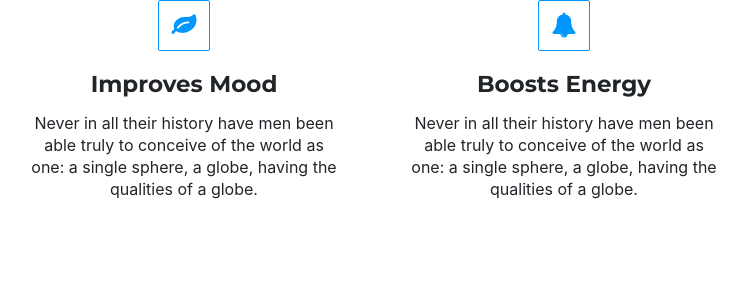
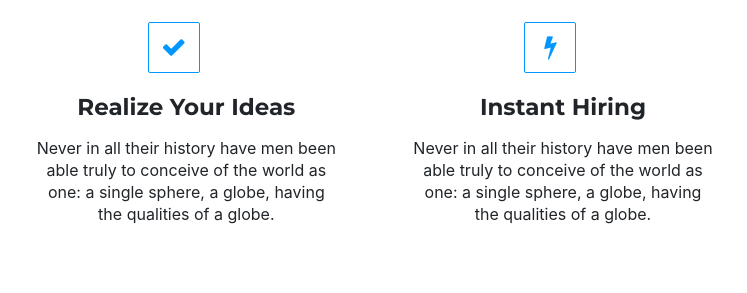
Before and after one commit to JRamirez95/Chamberos-CR, a PHP site: page /Inicio.html in a window 1280 px wide. Shown: the part 1316-1609 px from the top of the page, without its empty margins (76-823 px from the left). Run offline with PHP 8.4, Linux system fonts and the light colour scheme; some libraries are stand-ins or nearby versions.

Commit message:
Creacion de la pagina principal y otros
Se crea la pagina principla y se le hacen ciertos cambios a la pagina de inicio

```diff
--- a/Proyecto/Inicio.html
+++ b/Proyecto/Inicio.html
@@ -58,30 +58,30 @@
     <div class="row">
         <div class="col-md-12">
             <div class="heading">
-      <h2><small>Benefits of Exercise</small>To enjoy the glow of good health, you must exercise</h2>
+      <h2><small>Benefits of our platform </small>To trust in good service, join us</h2>
     </div>
         </div>
       <div class="col-md-8">
         <div class="row">
-            <div class="col-md-6 text-sm-center service-block"> <i class="fa fa-plus" aria-hidden="true"></i>
-          <h3>Better Sleep</h3>
+            <div class="col-md-6 text-sm-center service-block"> <i class="fa fa-lock" aria-hidden="true"></i>
+          <h3>Security</h3>
           <p>Never in all their history have men been able truly to conceive of the world as one: a single sphere, a globe, having the qualities of a globe.</p>
         </div>
-        <div class="col-md-6 text-sm-center service-block"> <i class="fa fa-leaf" aria-hidden="true"></i>
-          <h3>Reduces Weight</h3>
+        <div class="col-md-6 text-sm-center service-block"> <i class="fa fa-envelope" aria-hidden="true"></i>
+          <h3>Interacts Instantly</h3>
           <p>Never in all their history have men been able truly to conceive of the world as one: a single sphere, a globe, having the qualities of a globe.</p>
         </div>
-        <div class="col-md-6 text-sm-center service-block"> <i class="fa fa-leaf" aria-hidden="true"></i>
-          <h3>Improves Mood</h3>
+        <div class="col-md-6 text-sm-center service-block"> <i class="fa fa-check" aria-hidden="true"></i>
+          <h3>Realize Your Ideas</h3>
           <p>Never in all their history have men been able truly to conceive of the world as one: a single sphere, a globe, having the qualities of a globe.</p>
         </div>
-        <div class="col-md-6 text-sm-center service-block"> <i class="fa fa-bell" aria-hidden="true"></i>
-          <h3>Boosts Energy</h3>
+        <div class="col-md-6 text-sm-center service-block"> <i class="fa fa-flash" aria-hidden="true"></i>
+          <h3>Instant Hiring</h3>
           <p>Never in all their history have men been able truly to conceive of the world as one: a single sphere, a globe, having the qualities of a globe.</p>
         </div>
         </div>
       </div>
-      <div class="col-md-4"> <img src="http://grafreez.com/wp-content/temp_demos/burnout/img/side-01.jpg" class="img-fluid" /> </div>
+      <div class="col-md-4"> <img src="http://www.serfaci.com/wp-content/uploads/2016/08/home.jpg" class="img-fluid" /> </div>
     </div>
     <!-- /.row -->
   </div>
--- a/Proyecto/css/estilos.css
+++ b/Proyecto/css/estilos.css
@@ -95,7 +95,7 @@ section {
 	color: #000;
 }
 .top-bar a.navbar-brand span {
-	color: #0297ff;
+	color: #000;
 }
 .top-bar .nav-link {
 	color: #fff;
@@ -221,7 +221,7 @@ section {
 /* ABOUT SECTION
 -------------------------------------------------- */
 .about-sec {
-	background: url('http://grafreez.com/wp-content/temp_demos/burnout/img/para-01.jpg') no-repeat center center;
+	background: url('http://www.pelasgoshomes.com/wp-content/uploads/2015/12/SGHMaintenance_general_handyman_services.jpg') no-repeat center center;
 	background-size: cover;
 	color: #fff;
 	position: relative;
@@ -392,3 +392,122 @@ section {
     color: black;
     width: 100%;
 }
+
+
+/********************Principal***************************************/
+
+*{
+    box-sizing: border-box;
+      border: 1px solid transparent;
+}
+
+.home{
+    background: #4143A3;
+    /* For browsers that do not support gradients */
+    background: -webkit-linear-gradient(left top, #1E1E45, #4143A3, #848FD8,#CFD5EE,#ECEDF9);
+    /* For Safari 5.1 to 6.0 */
+    background: -o-linear-gradient(bottom right, #1E1E45, #4143A3, #848FD8,#CFD5EE,#ECEDF9);
+    /* For Opera 11.1 to 12.0 */
+    background: -moz-linear-gradient(bottom right, #1E1E45, #4143A3, #848FD8,#CFD5EE,#ECEDF9);
+    /* For Firefox 3.6 to 15 */
+    background: linear-gradient( to bottom right, #1E1E45, #4143A3, #848FD8,#CFD5EE,#ECEDF9);
+    /* Standard syntax */
+    height:100vh;
+    color: #fff;
+}
+.sidebar3
+{padding-top:30px;
+padding-left:30px;
+padding-right:0px;}
+.logo
+{
+float:left;
+}
+.logo > img
+{
+  box-shadow:0 0 0 1px #848FD8, 0 0 0 5px #1E1E45, 0 0 0 6px #848FD8,  -2px -2px 0 6px #00bcd4;
+  border:1px;
+  border-radius:100%;
+  padding:5px;
+
+}
+.name
+{ float:right;
+  clear:right;
+  padding:5px;
+  height: 74px;
+  vertical-align: middle;
+  padding-top:20px;
+  text-align:right;
+}
+.name > p
+{
+  margin-bottom: 0px;
+}
+i {
+  display: inline-block;
+  margin-right: 1em;
+}
+li
+{
+  list-style-type: none;
+  padding:5px;
+  border-bottom:1px solid #848FD8;
+}
+ul{padding-left:0px;}
+.activebooks
+{
+border:1px solid #848FD8;
+padding:0px 10px;
+margin-top:-2px;
+border-top-left-radius: 10px;
+border-bottom-left-radius: 10px;
+border-top-right-radius: 10px;
+border-bottom-right-radius: 10px;
+
+}
+.dropdown .fa-plus
+{ border:1px solid #848FD8;
+padding:4px;
+margin-top:-2px;
+margin-right:0px;
+}
+
+.list
+{
+  padding-left:20px;
+}
+.dropdown
+{
+  margin-left:-15px;
+}
+.submenu > li
+{ display:list-item;
+list-style-type: square;
+
+}
+.submenu{
+  padding-left:12px;
+}
+.submenu > li:hover
+{
+  color:blue;
+}
+.category::before, .category::after, .submenu::after
+{
+  content:" ";
+  white-space:pre;
+}
+i.fa.fa-circle-thin
+{
+  color:#00ff74;
+}
+li:hover{
+  background-color:rgba(255, 255, 255, 0.25);
+  cursor:pointer;
+}
+.main-content
+{ text-align: right;
+}
+.main-content > p > a
+{color: white;}
```
Also changed, not shown: Proyecto/principal.html (+59 -0 lines).
